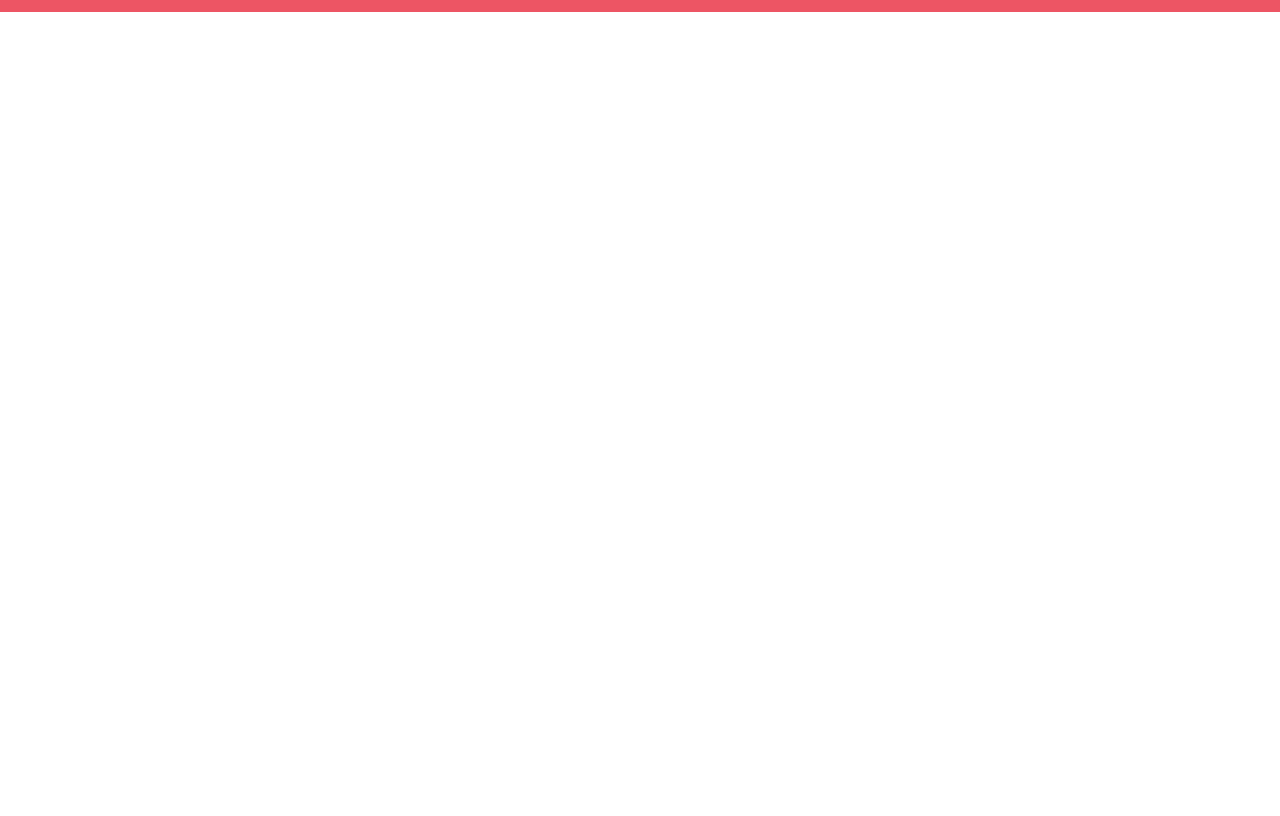
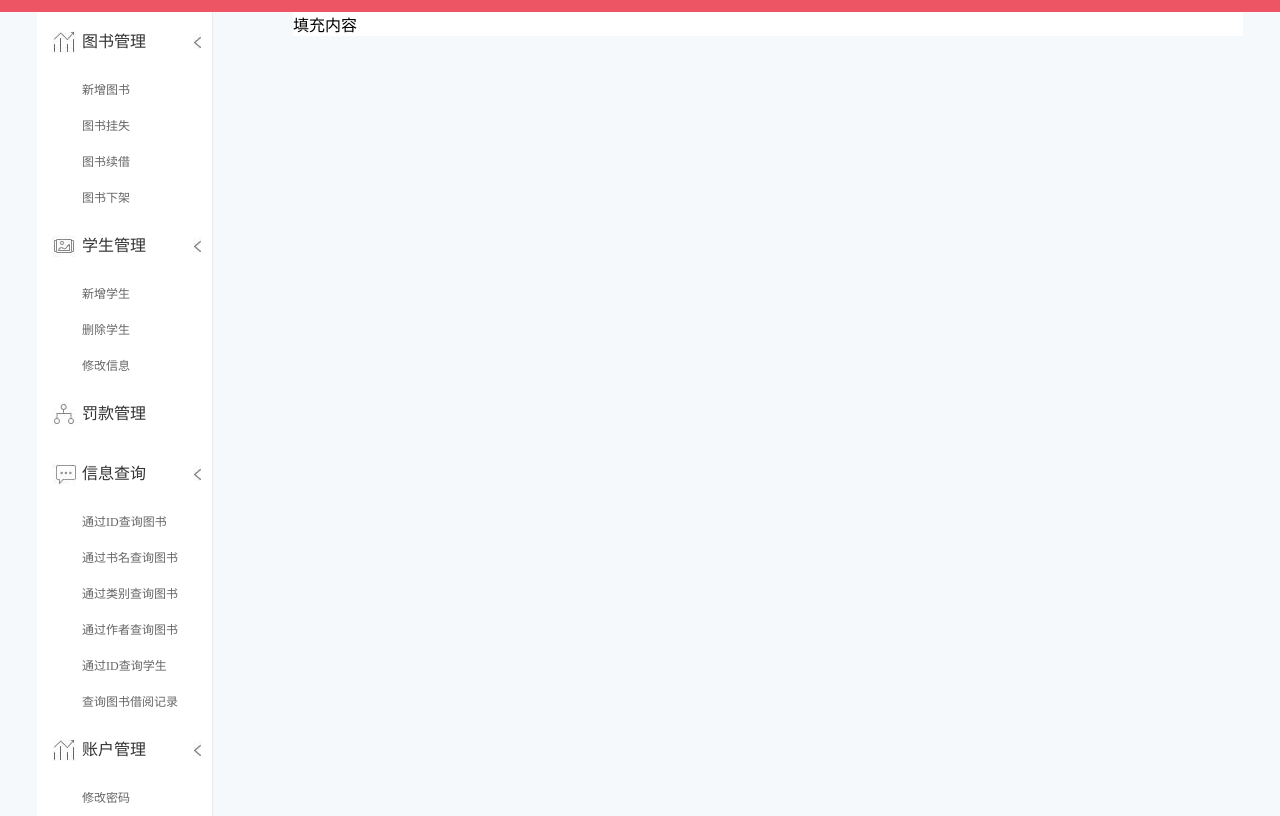
Before and after one commit to CQOneSevenZeroOne/BookManagementSystem, a plain HTML site: page index.html in a window 1280 px wide. Shown: the part 38-854 px from the top of the page. Before the commit the page ends 800 px from the top, so only its background shows below. Drawn offline with Linux system fonts and the light colour scheme.

Commit message:
内容区框架

```diff
--- a/css/header.css
+++ b/css/header.css
@@ -4,6 +4,9 @@ body,ul,p{
 }
 a{
 	text-decoration: none;
+}
+body{
+	background-color: #f5f9fc;
 }
 .header-bg{
 	width: 100%;
--- /dev/null
+++ b/css/index.css
@@ -0,0 +1,77 @@
+ul,li{margin: 0;padding: 0;}
+.content{
+	width: 1206px;
+	margin: 0 auto;
+	overflow: hidden;zoom: 1;
+}
+.cont_left{
+	float: left;
+	width: 175px;
+	height: 100%;
+	border-right: 1px solid #eaeaea;
+	background-color: #fff;
+}
+.cont_right{
+	float: right;
+	width: 950px;
+	background-color: #fff;
+}
+/*左侧导航栏css样式设置*/
+.cont_left ul{
+	width: 100%;
+}
+/*一级菜单样式*/
+.cont_left ul li{
+	width: 100%;
+	/*padding-left: 10%;*/
+	list-style: none;
+	font:16px/60px "微软雅黑";
+	color: #333;
+	overflow: hidden;zoom: 1;
+}
+/*一级菜单左侧小图标*/
+.cont_left ul li span{
+	display: block;
+	float: left;
+	height: 60px;
+	background: url(../imgs/icon_03.jpg) left center no-repeat;
+	padding-left: 30px;
+	margin-left: 15px;
+	}
+.cont_left ul li:nth-of-type(2) span{
+	background: url(../imgs/icon_08.jpg) left center no-repeat;
+}
+.cont_left ul li:nth-of-type(3) span{
+	background: url(../imgs/icon_10.jpg) left center no-repeat;
+}
+.cont_left ul li:nth-of-type(4) span{
+	background: url(../imgs/icon_12.jpg) left center no-repeat;
+}
+.cont_left ul li:nth-of-type(5) span{
+	background: url(../imgs/icon_03.jpg) left center no-repeat;
+}
+/*一级菜单右侧小图标*/
+.cont_left ul li i{
+	display: block;
+	float: right;
+	width: 10px;height: 18px;
+	margin-top: 21px;
+	background: url(../imgs/icon_16.jpg);
+	margin-right: 5%;
+	}
+/*二级菜单样式*/
+.cont_left li ul{
+	width: 100%;
+}
+.cont_left li ul li{
+	width: 130px;
+	padding-left: 45px;
+	font:12px/36px "微软雅黑";
+	color: #666;
+	cursor: pointer;
+}
+/*hover效果*/
+.cont_left ul li li:hover{
+	background-color: #f5f9fc;
+	color: red;
+}
--- a/index.html
+++ b/index.html
@@ -1,13 +1,63 @@
 <!DOCTYPE html>
-<html lang="en">
-<head>
-	<meta charset="UTF-8">
-	<title>图书管理系统</title>
-	<link rel="stylesheet" href="css/header.css">
-</head>
-<body>
-	<div id="header"></div>
-</body>
+<html>
+	<head>
+		<meta charset="UTF-8">
+		<title>图书管理系统——后台页面</title>
+		<link rel="stylesheet" type="text/css" href="css/header.css"/>
+		<link rel="stylesheet" type="text/css" href="css/index.css"/>
+	</head>
+	<body>
+		<!-- 头部 -->
+		<div id="header">
+
+		</div>
+		<div class="content">
+			<div class="cont_left">
+				<ul>
+					<li>
+						<span>图书管理</span><i></i>
+						<ul>
+							<li>新增图书</li>
+							<li>图书挂失</li>
+							<li>图书续借</li>
+							<li>图书下架</li>
+						</ul>
+					</li>
+					<li>
+						<span>学生管理</span><i></i>
+						<ul>
+							<li>新增学生</li>
+							<li>删除学生</li>
+							<li>修改信息</li>
+						</ul>
+					</li>
+					<li>
+						<span>罚款管理</span>
+					</li>
+					<li>
+						<span>信息查询</span><i></i>
+						<ul>
+							<li>通过ID查询图书</li>
+							<li>通过书名查询图书</li>
+							<li>通过类别查询图书</li>
+							<li>通过作者查询图书</li>
+							<li>通过ID查询学生</li>
+							<li>查询图书借阅记录</li>
+						</ul>
+					</li>
+					<li>
+						<span>账户管理</span><i></i>
+						<ul>
+							<li>修改密码</li>
+						</ul>
+					</li>
+				</ul>
+			</div>
+			<div class="cont_right">
+				填充内容
+			</div>
+		</div>
+	</body>
 </html>
-<script src="js/lib/jquery-3.2.1.js"></script>
-<script src="js/js/index.js"></script>
+<script src="js/lib/jquery-3.2.1.js" type="text/javascript" charset="utf-8"></script>
+<script src="js/js/index.js" type="text/javascript" charset="utf-8"></script>
```
Also changed, not shown: imgs/364e356f08f536349d68617fde0ff71b.jpg (added), imgs/8a702691933b9a61b977666f13460ef2.jpg (added), imgs/icon_03.jpg (added), imgs/icon_06.jpg (added), imgs/icon_08.jpg (added), imgs/icon_10.jpg (added), imgs/icon_12.jpg (added), imgs/icon_14.jpg (added), imgs/icon_16.jpg (added), 1 other file.
